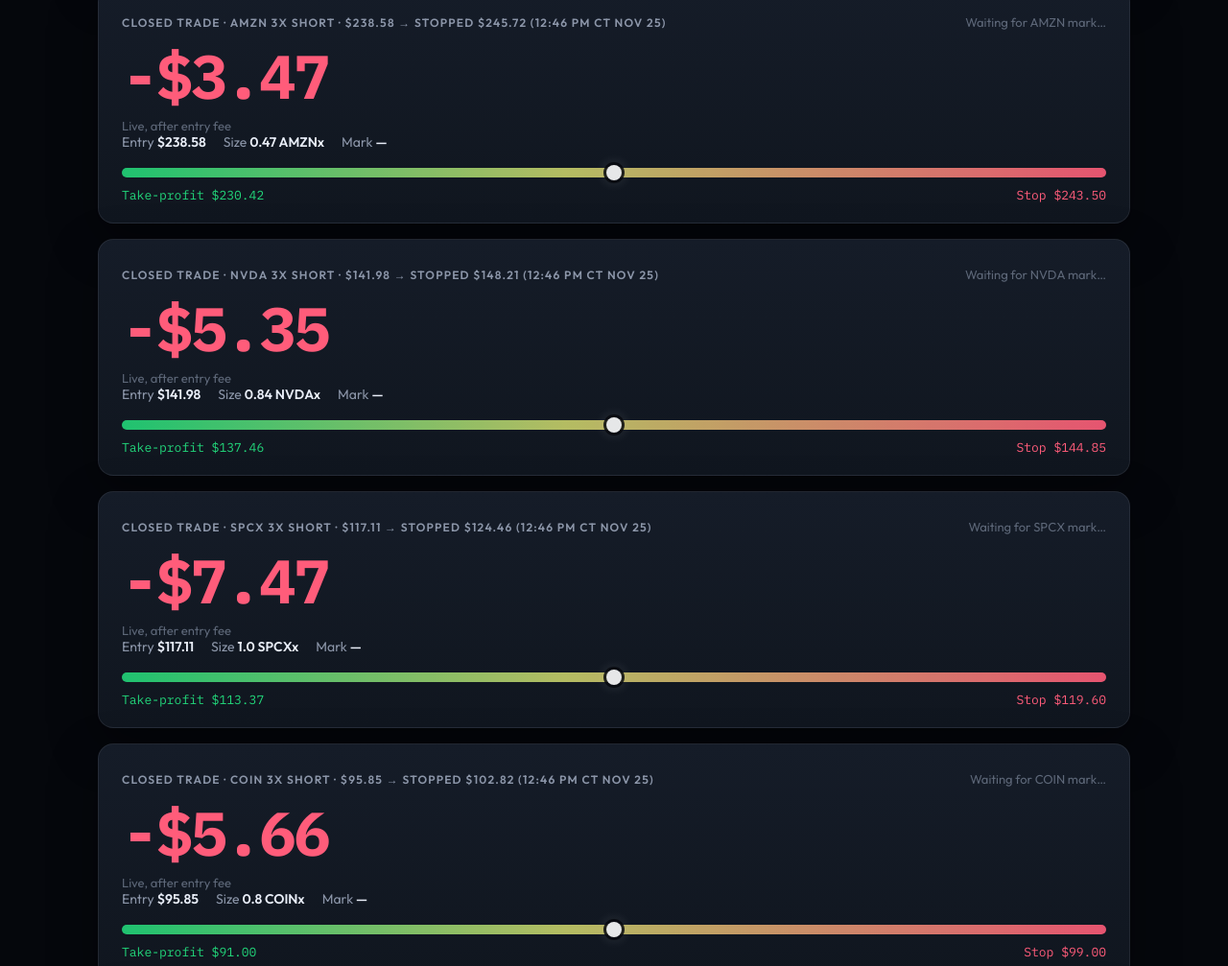
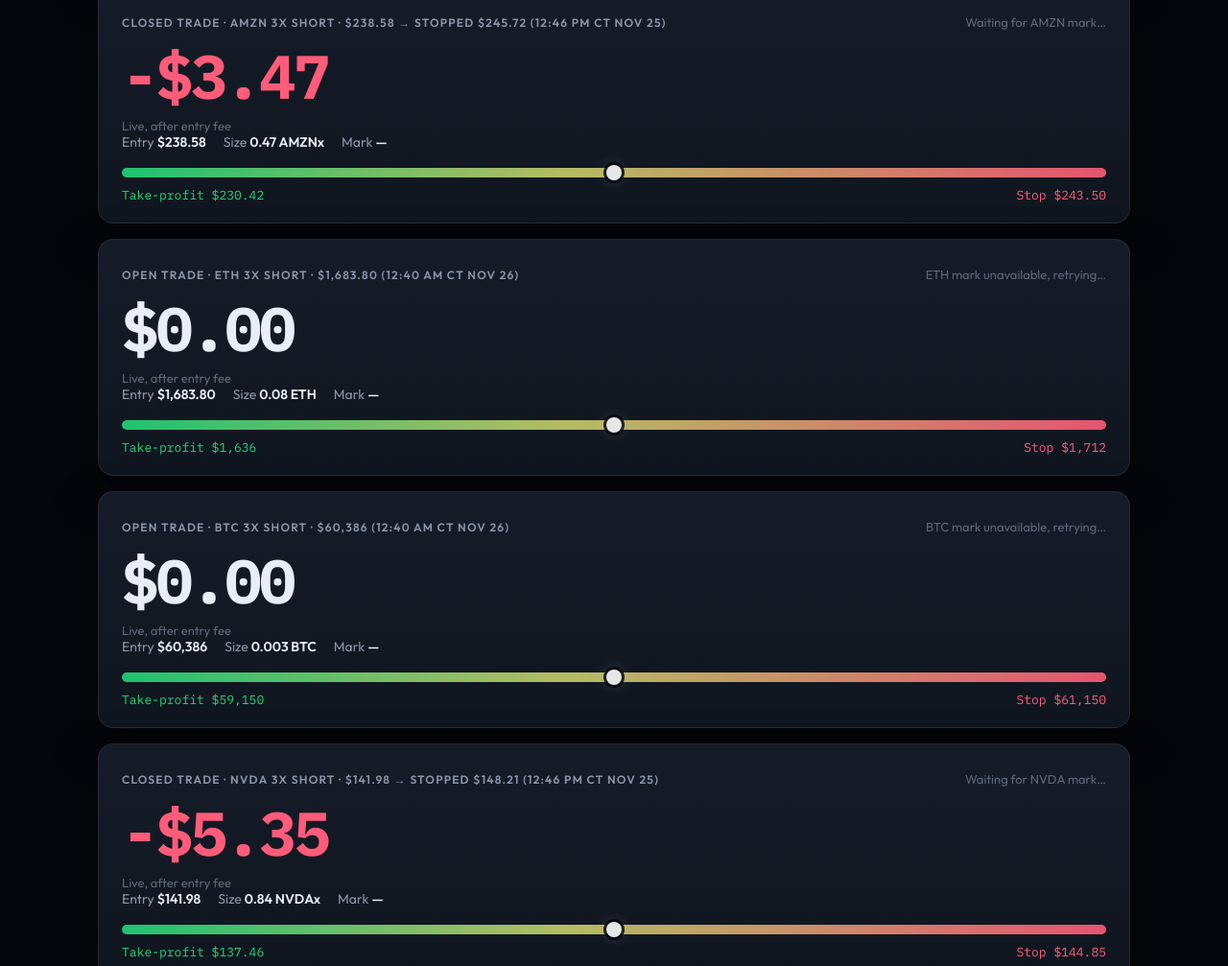
Before and after one commit to samuelbaeza82-star/blue-live-ticker, a plain HTML site: page index.html in a window 1280 px wide. Shown: the part 716-1723 px from the top of the page at 96% size. Drawn offline with Linux system fonts and the light colour scheme; no server answers.

Commit message:
Open ETH and BTC 3x paper shorts 12:40 AM CT Nov 26

```diff
--- a/index.html
+++ b/index.html
@@ -427,7 +427,7 @@
       <div>
         <h1>Blue's Live Ticker</h1>
         <p class="note">
-          Positions are as of <strong>12:46 PM CT on Nov 25</strong>.
+          Positions are as of <strong>12:40 AM CT on Nov 26</strong>.
           This page streams live prices from Kraken and updates P&amp;L every tick.
           One practice account: the leverage (futures) account.
           At 9:43 PM CT Nov 21, at Blue's request, all cash ($197.08) was moved into this account.
@@ -453,7 +453,7 @@
       <div class="card combined" id="card-combined">
         <div class="label">Leverage account equity</div>
         <div id="combined" class="big neg">$226.25</div>
-        <div class="sub">$247.08 start after $197.08 cash moved in at 9:43 PM CT Nov 21 (original $50 + deposit) · no open positions (all 6 shorts stopped out 12:46 PM CT Nov 25 as stocks and crypto bounced; daily loss limit hit, no new trades today) · Nov 25 losses: SPCX -$7.47, COIN -$5.66, NVDA -$5.35, TSLA -$4.81, AMZN -$3.47, ETH -$3.46 · Nov 25 wins: SOL short target hit $66.52 (+$5.99, 8:40 AM CT) · NVDA short target hit $146.40 (+$5.16, 6:55 AM CT) · SPCX short target hit $121.43 (+$4.05, 6:55 AM CT) · Nov 24 wins: BTC short target hit $58,999.54 (+$5.80, 10:41 PM CT) · ETH short target hit $1,652.26 (+$4.54, 8:05 PM CT) · Nov 23 losses: XRP short closed $0.9993 (-$12.71), ETH short stopped $1,805 (-$5.34) · SOL short stopped $72.18 (2:36 AM CT Nov 23) · BTC short stopped $61,263 (10:41 AM CT Nov 22)</div>
+        <div class="sub">$247.08 start after $197.08 cash moved in at 9:43 PM CT Nov 21 (original $50 + deposit) · open: ETH 3x short $1,683.80 (stop $1,712, target $1,636) + BTC 3x short $60,386 (stop $61,150, target $59,150), both 12:40 AM CT Nov 26 · Nov 25: all 6 shorts stopped out 12:46 PM CT as stocks and crypto bounced · Nov 25 losses: SPCX -$7.47, COIN -$5.66, NVDA -$5.35, TSLA -$4.81, AMZN -$3.47, ETH -$3.46 · Nov 25 wins: SOL short target hit $66.52 (+$5.99, 8:40 AM CT) · NVDA short target hit $146.40 (+$5.16, 6:55 AM CT) · SPCX short target hit $121.43 (+$4.05, 6:55 AM CT) · Nov 24 wins: BTC short target hit $58,999.54 (+$5.80, 10:41 PM CT) · ETH short target hit $1,652.26 (+$4.54, 8:05 PM CT) · Nov 23 losses: XRP short closed $0.9993 (-$12.71), ETH short stopped $1,805 (-$5.34) · SOL short stopped $72.18 (2:36 AM CT Nov 23) · BTC short stopped $61,263 (10:41 AM CT Nov 22)</div>
       </div>
       <div class="card" id="card-cash">
         <div class="label">Cash account (closed)</div>
@@ -463,7 +463,7 @@
       <div class="card" id="card-lev">
         <div class="label">Leverage account</div>
         <div id="leverage" class="big neg">$226.25</div>
-        <div class="sub">Same account as above · $226.25 collateral · all $226.25 free (no positions) at 12:46 PM CT Nov 25</div>
+        <div class="sub">Same account as above · $226.09 collateral · about $121 margin free at 12:40 AM CT Nov 26</div>
       </div>
     </section>
 
@@ -509,6 +509,46 @@
       </div>
     </section>
 
+    <section class="card trade-card" id="card-eths15">
+      <div class="trade-head">
+        <div class="label">Open trade · ETH 3x short · $1,683.80 (12:40 AM CT Nov 26)</div>
+        <div class="sub" id="eths15-src">Waiting for ETH mark…</div>
+      </div>
+      <div id="eths15-pnl" class="pnl flat">$0.00</div>
+      <div class="sub">Live, after entry fee</div>
+      <div class="meta">
+        <span>Entry <b>$1,683.80</b></span>
+        <span>Size <b>0.08 ETH</b></span>
+        <span>Mark <b id="eths15-mark">—</b></span>
+      </div>
+      <div class="range" aria-hidden="true">
+        <div id="eths15-range-mark" class="range-mark" style="left: 50%"></div>
+      </div>
+      <div class="range-labels">
+        <span class="t" id="eths15-to-target">Take-profit $1,636</span>
+        <span class="s" id="eths15-to-stop">Stop $1,712</span>
+      </div>
+    </section>
+    <section class="card trade-card" id="card-btcs16">
+      <div class="trade-head">
+        <div class="label">Open trade · BTC 3x short · $60,386 (12:40 AM CT Nov 26)</div>
+        <div class="sub" id="btcs16-src">Waiting for BTC mark…</div>
+      </div>
+      <div id="btcs16-pnl" class="pnl flat">$0.00</div>
+      <div class="sub">Live, after entry fee</div>
+      <div class="meta">
+        <span>Entry <b>$60,386</b></span>
+        <span>Size <b>0.003 BTC</b></span>
+        <span>Mark <b id="btcs16-mark">—</b></span>
+      </div>
+      <div class="range" aria-hidden="true">
+        <div id="btcs16-range-mark" class="range-mark" style="left: 50%"></div>
+      </div>
+      <div class="range-labels">
+        <span class="t" id="btcs16-to-target">Take-profit $59,150</span>
+        <span class="s" id="btcs16-to-stop">Stop $61,150</span>
+      </div>
+    </section>
     <section class="card trade-card" id="card-nvdas13">
       <div class="trade-head">
         <div class="label">Closed trade · NVDA 3x short · $141.98 → stopped $148.21 (12:46 PM CT Nov 25)</div>
@@ -1735,6 +1775,62 @@
       }
     }
     if (!AMZNS11.closed) { pollAmzns11(); setInterval(pollAmzns11, 5000); }
+    const ETHS15 = { entry: 1683.8, size: 0.08, stop: 1712, target: 1636, fee: 0.0674, closed: false };
+    let eths15Mark = null;
+    function eths15Pnl() { if (ETHS15.closed) return ETHS15.realized; return eths15Mark == null ? -ETHS15.fee : (ETHS15.entry - eths15Mark) * ETHS15.size - ETHS15.fee; }
+    async function pollEths15() {
+      try {
+        const r = await fetch("https://futures.kraken.com/derivatives/api/v3/tickers/PF_ETHUSD?_=" + Date.now(), { cache: "no-store" });
+        const j = await r.json();
+        const t = j.ticker || (j.tickers && j.tickers[0]);
+        const m = Number(t.markPrice || t.last);
+        if (!isFinite(m)) return;
+        eths15Mark = m;
+        const pnl = eths15Pnl();
+        const el = document.getElementById("eths15-pnl");
+        el.textContent = (pnl >= 0 ? "+$" : "-$") + Math.abs(pnl).toFixed(2);
+        el.classList.remove("pos", "neg", "flat");
+        el.classList.add(pnl > 0 ? "pos" : pnl < 0 ? "neg" : "flat");
+        document.getElementById("eths15-mark").textContent = "$" + m.toFixed(2);
+        document.getElementById("eths15-src").textContent = "Kraken ETH perpetual mark · " + new Date().toLocaleTimeString();
+        document.getElementById("eths15-to-stop").textContent = "Stop $1,712  ·  " + (m >= ETHS15.stop ? "at stop" : "$" + (ETHS15.stop - m).toFixed(2) + " away");
+        document.getElementById("eths15-to-target").textContent = "Take-profit $1,636  ·  " + (m <= ETHS15.target ? "at target" : "$" + (m - ETHS15.target).toFixed(2) + " to go");
+        const pct = Math.max(0, Math.min(100, (m - ETHS15.target) / (ETHS15.stop - ETHS15.target) * 100));
+        document.getElementById("eths15-range-mark").style.left = pct + "%";
+        try { updatePnL(); } catch (e) {}
+      } catch (e) {
+        document.getElementById("eths15-src").textContent = "ETH mark unavailable, retrying…";
+      }
+    }
+    if (!ETHS15.closed) { pollEths15(); setInterval(pollEths15, 5000); }
+    const BTCS16 = { entry: 60386, size: 0.003, stop: 61150, target: 59150, fee: 0.0906, closed: false };
+    let btcs16Mark = null;
+    function btcs16Pnl() { if (BTCS16.closed) return BTCS16.realized; return btcs16Mark == null ? -BTCS16.fee : (BTCS16.entry - btcs16Mark) * BTCS16.size - BTCS16.fee; }
+    async function pollBtcs16() {
+      try {
+        const r = await fetch("https://futures.kraken.com/derivatives/api/v3/tickers/PF_XBTUSD?_=" + Date.now(), { cache: "no-store" });
+        const j = await r.json();
+        const t = j.ticker || (j.tickers && j.tickers[0]);
+        const m = Number(t.markPrice || t.last);
+        if (!isFinite(m)) return;
+        btcs16Mark = m;
+        const pnl = btcs16Pnl();
+        const el = document.getElementById("btcs16-pnl");
+        el.textContent = (pnl >= 0 ? "+$" : "-$") + Math.abs(pnl).toFixed(2);
+        el.classList.remove("pos", "neg", "flat");
+        el.classList.add(pnl > 0 ? "pos" : pnl < 0 ? "neg" : "flat");
+        document.getElementById("btcs16-mark").textContent = "$" + m.toFixed(2);
+        document.getElementById("btcs16-src").textContent = "Kraken BTC perpetual mark · " + new Date().toLocaleTimeString();
+        document.getElementById("btcs16-to-stop").textContent = "Stop $61,150  ·  " + (m >= BTCS16.stop ? "at stop" : "$" + (BTCS16.stop - m).toFixed(2) + " away");
+        document.getElementById("btcs16-to-target").textContent = "Take-profit $59,150  ·  " + (m <= BTCS16.target ? "at target" : "$" + (m - BTCS16.target).toFixed(2) + " to go");
+        const pct = Math.max(0, Math.min(100, (m - BTCS16.target) / (BTCS16.stop - BTCS16.target) * 100));
+        document.getElementById("btcs16-range-mark").style.left = pct + "%";
+        try { updatePnL(); } catch (e) {}
+      } catch (e) {
+        document.getElementById("btcs16-src").textContent = "BTC mark unavailable, retrying…";
+      }
+    }
+    if (!BTCS16.closed) { pollBtcs16(); setInterval(pollBtcs16, 5000); }
     const NVDAS13 = { entry: 141.98, size: 0.84, stop: 144.85, target: 137.46, fee: 0.0596, closed: true, exit: 148.21, realized: -5.35 };
     let nvdas13Mark = null;
     function nvdas13Pnl() { if (NVDAS13.closed) return NVDAS13.realized; return nvdas13Mark == null ? -NVDAS13.fee : (NVDAS13.entry - nvdas13Mark) * NVDAS13.size - NVDAS13.fee; }
@@ -2160,7 +2256,7 @@
       }
 
       const combinedEl = document.getElementById("combined");
-      const combined = POSITIONS.leverageStart + sPnl + nvdaPnl() + qqqPnl() + googlPnl() + mstrPnl() + btc2Pnl() + nvda2Pnl() + hoodPnl() + ethsPnl() + solsPnl() + btcs3Pnl() + btcs4Pnl() + eths2Pnl() + sols2Pnl() + xrpsPnl() + eths3Pnl() + btcs5Pnl() + nvdas6Pnl() + spcxs7Pnl() + sols8Pnl() + eths9Pnl() + tslas10Pnl() + amzns11Pnl() + coins12Pnl() + nvdas13Pnl() + spcxs14Pnl();
+      const combined = POSITIONS.leverageStart + sPnl + nvdaPnl() + qqqPnl() + googlPnl() + mstrPnl() + btc2Pnl() + nvda2Pnl() + hoodPnl() + ethsPnl() + solsPnl() + btcs3Pnl() + btcs4Pnl() + eths2Pnl() + sols2Pnl() + xrpsPnl() + eths3Pnl() + btcs5Pnl() + nvdas6Pnl() + spcxs7Pnl() + sols8Pnl() + eths9Pnl() + tslas10Pnl() + amzns11Pnl() + coins12Pnl() + nvdas13Pnl() + spcxs14Pnl() + eths15Pnl() + btcs16Pnl();
       combinedEl.textContent = money(combined);
       combinedEl.classList.remove("pos", "neg", "flat");
       combinedEl.classList.add(signClass(combined - POSITIONS.leverageStart));
@@ -2182,9 +2278,9 @@
         pnlEl.classList.remove("pos", "neg", "flat");
         pnlEl.classList.add(signClass(rp));
         renderCashAndCombined(rp);
-        levEl.textContent = money(POSITIONS.leverageStart + rp + nvdaPnl() + qqqPnl() + googlPnl() + mstrPnl() + btc2Pnl() + nvda2Pnl() + hoodPnl() + ethsPnl() + solsPnl() + btcs3Pnl() + btcs4Pnl() + eths2Pnl() + sols2Pnl() + xrpsPnl() + eths3Pnl() + btcs5Pnl() + nvdas6Pnl() + spcxs7Pnl() + sols8Pnl() + eths9Pnl() + tslas10Pnl() + amzns11Pnl() + coins12Pnl() + nvdas13Pnl() + spcxs14Pnl());
+        levEl.textContent = money(POSITIONS.leverageStart + rp + nvdaPnl() + qqqPnl() + googlPnl() + mstrPnl() + btc2Pnl() + nvda2Pnl() + hoodPnl() + ethsPnl() + solsPnl() + btcs3Pnl() + btcs4Pnl() + eths2Pnl() + sols2Pnl() + xrpsPnl() + eths3Pnl() + btcs5Pnl() + nvdas6Pnl() + spcxs7Pnl() + sols8Pnl() + eths9Pnl() + tslas10Pnl() + amzns11Pnl() + coins12Pnl() + nvdas13Pnl() + spcxs14Pnl() + eths15Pnl() + btcs16Pnl());
         levEl.classList.remove("pos", "neg", "flat");
-        levEl.classList.add(signClass(rp + nvdaPnl() + qqqPnl() + googlPnl() + mstrPnl() + btc2Pnl() + nvda2Pnl() + hoodPnl() + ethsPnl() + solsPnl() + btcs3Pnl() + btcs4Pnl() + eths2Pnl() + sols2Pnl() + xrpsPnl() + eths3Pnl() + btcs5Pnl() + nvdas6Pnl() + spcxs7Pnl() + sols8Pnl() + eths9Pnl() + tslas10Pnl() + amzns11Pnl() + coins12Pnl() + nvdas13Pnl() + spcxs14Pnl()));
+        levEl.classList.add(signClass(rp + nvdaPnl() + qqqPnl() + googlPnl() + mstrPnl() + btc2Pnl() + nvda2Pnl() + hoodPnl() + ethsPnl() + solsPnl() + btcs3Pnl() + btcs4Pnl() + eths2Pnl() + sols2Pnl() + xrpsPnl() + eths3Pnl() + btcs5Pnl() + nvdas6Pnl() + spcxs7Pnl() + sols8Pnl() + eths9Pnl() + tslas10Pnl() + amzns11Pnl() + coins12Pnl() + nvdas13Pnl() + spcxs14Pnl() + eths15Pnl() + btcs16Pnl()));
         src.textContent = "Closed: stop hit, bought back at $63,351 (net incl. fees and funding)";
         if (mark != null && isFinite(mark)) markEl.textContent = formatPrice(mark);
         hit.className = "hit show stop";
```
